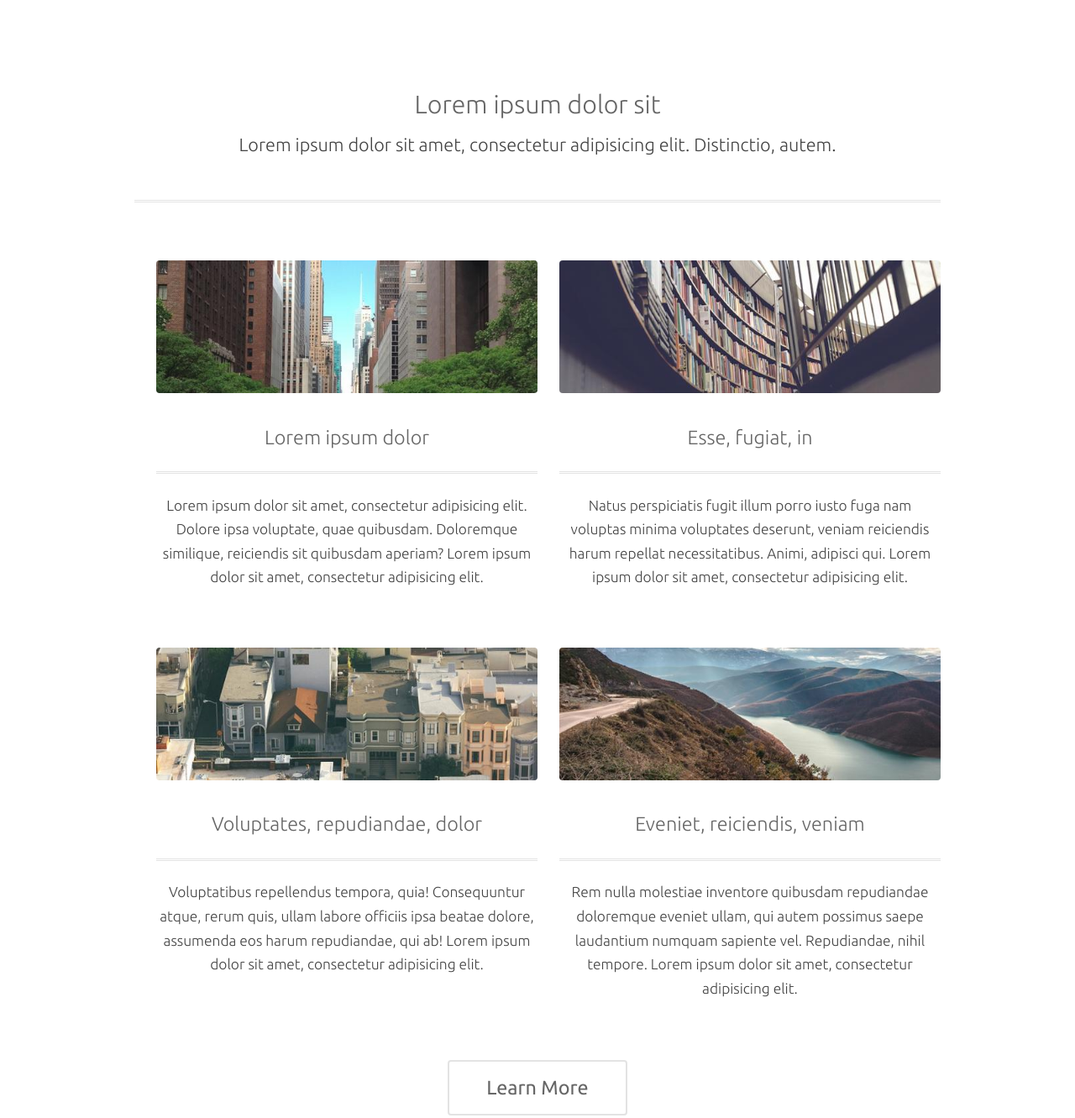
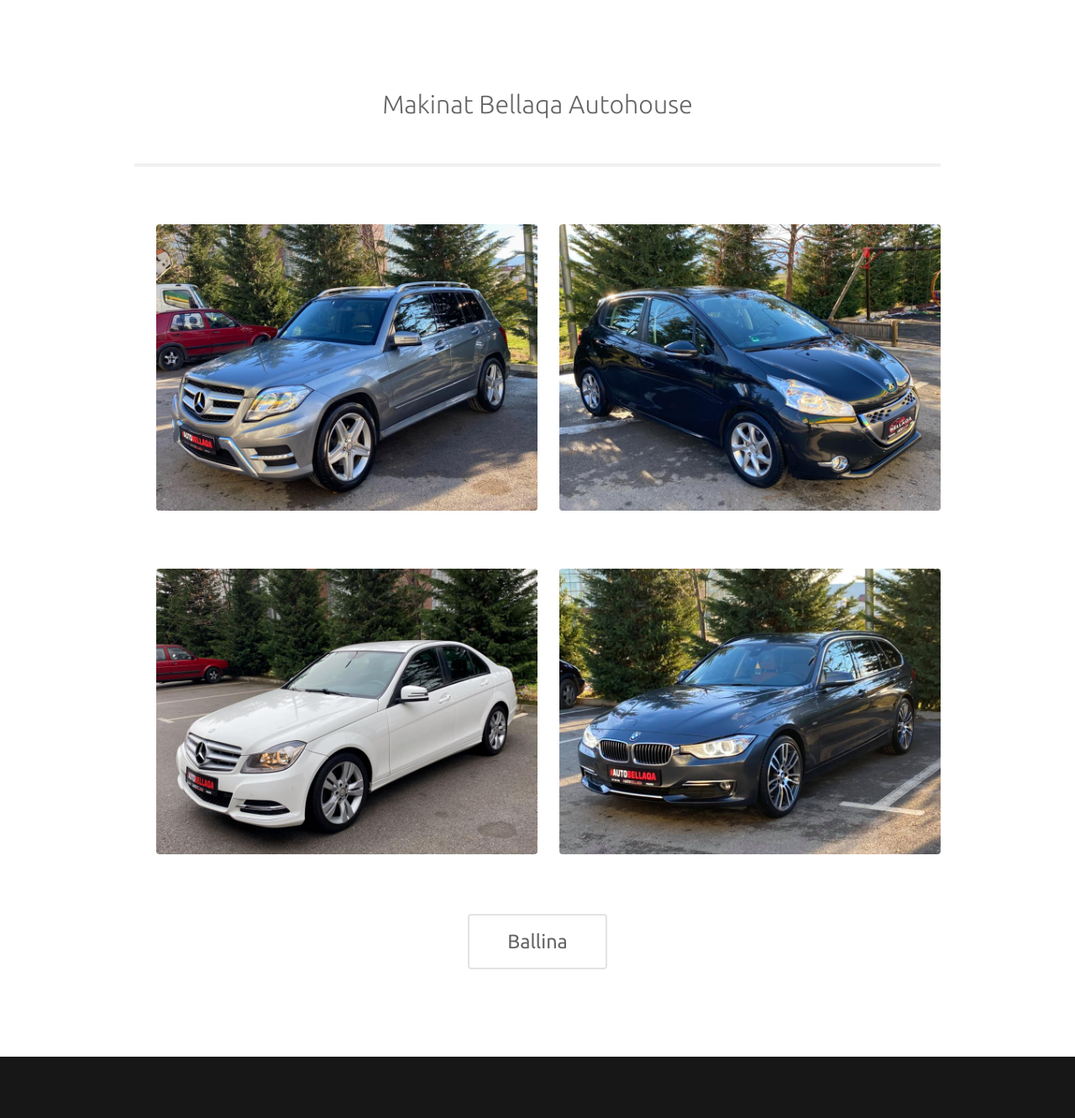
Before and after one commit to dxnjeta/TechstitutionProject, a plain HTML site: page home.html in a window 1280 px wide. Shown: the part 1305-2636 px from the top of the page at 84% size. Drawn offline with Linux system fonts and the light colour scheme.

Commit message:
removed unnecessary code

```diff
--- a/home.html
+++ b/home.html
@@ -87,35 +87,26 @@
 			<section id="two" class="wrapper style2 align-center">
 				<div class="container">
 					<header>
-						<h2>Lorem ipsum dolor sit</h2>
-						<p>Lorem ipsum dolor sit amet, consectetur adipisicing elit. Distinctio, autem.</p>
+						<h2>Makinat Bellaqa Autohouse</h2>
 					</header>
 					<div class="row">
 						<section class="feature 6u 12u$(small)">
-							<img class="image fit" src="images/pic01.jpg" alt="" />
-							<h3 class="title">Lorem ipsum dolor</h3>
-							<p>Lorem ipsum dolor sit amet, consectetur adipisicing elit. Dolore ipsa voluptate, quae quibusdam. Doloremque similique, reiciendis sit quibusdam aperiam? Lorem ipsum dolor sit amet, consectetur adipisicing elit.</p>
+							<img class="image fit" src="images/1.jpg" alt="" />
 						</section>
 						<section class="feature 6u$ 12u$(small)">
-							<img class="image fit" src="images/pic02.jpg" alt="" />
-							<h3 class="title">Esse, fugiat, in</h3>
-							<p>Natus perspiciatis fugit illum porro iusto fuga nam voluptas minima voluptates deserunt, veniam reiciendis harum repellat necessitatibus. Animi, adipisci qui. Lorem ipsum dolor sit amet, consectetur adipisicing elit.</p>
+							<img class="image fit" src="images/2.jpg" alt="" />
 						</section>
 						<section class="feature 6u 12u$(small)">
-							<img class="image fit" src="images/pic03.jpg" alt="" />
-							<h3 class="title">Voluptates, repudiandae, dolor</h3>
-							<p>Voluptatibus repellendus tempora, quia! Consequuntur atque, rerum quis, ullam labore officiis ipsa beatae dolore, assumenda eos harum repudiandae, qui ab! Lorem ipsum dolor sit amet, consectetur adipisicing elit.</p>
+							<img class="image fit" src="images/9.jpg" alt="" />
 						</section>
 						<section class="feature 6u$ 12u$(small)">
-							<img class="image fit" src="images/pic04.jpg" alt="" />
-							<h3 class="title">Eveniet, reiciendis, veniam</h3>
-							<p>Rem nulla molestiae inventore quibusdam repudiandae doloremque eveniet ullam, qui autem possimus saepe laudantium numquam sapiente vel. Repudiandae, nihil tempore. Lorem ipsum dolor sit amet, consectetur adipisicing elit.</p>
+							<img class="image fit" src="images/4.jpg" alt="" />
 						</section>
 					</div>
 					<footer>
 						<ul class="actions">
 							<li>
-								<a href="#" class="button alt big">Learn More</a>
+								<a href="#" class="button alt big">Ballina</a>
 							</li>
 						</ul>
 					</footer>
```
